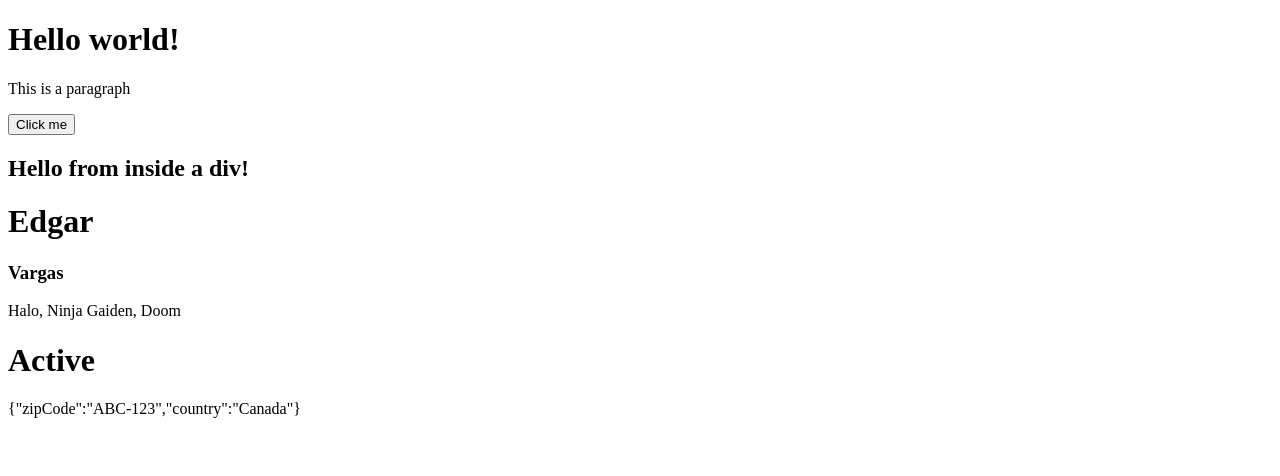
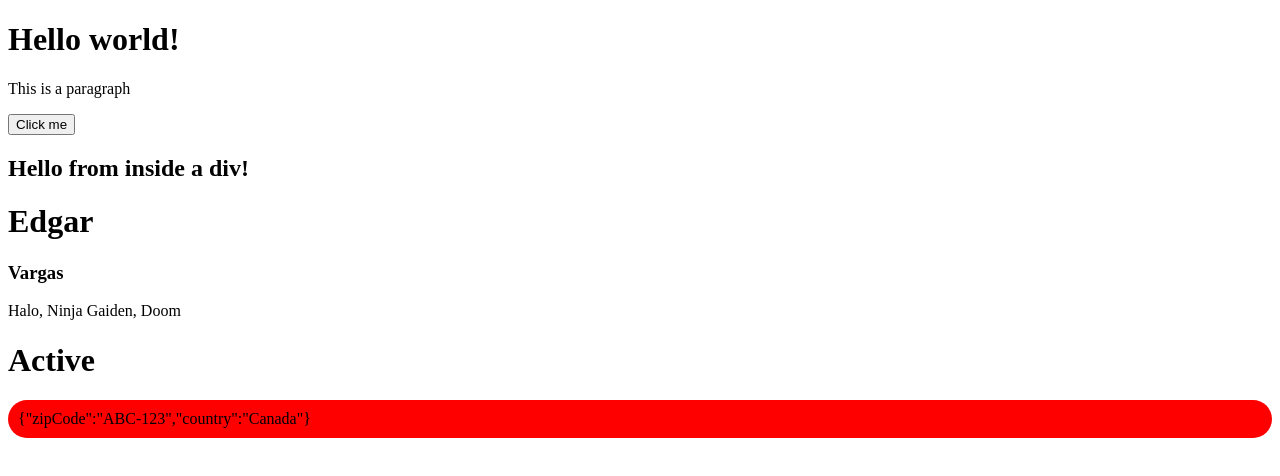
Before and after one commit to david-vargas98/reactFirstSteps, a React (Vite) app: page / in a window 1280 px wide. Shown: the top 476 px of the page. Built offline with nearby package versions, Linux system fonts and the light colour scheme.

Commit message:
feat: adding styles into the template directly .

```diff
--- a/src/MyAwesomeApp.tsx
+++ b/src/MyAwesomeApp.tsx
@@ -15,13 +15,15 @@ export function MyAwesomeApp() {
             <h1>{firstName}</h1>
             <h3>{lastName}</h3>
 
-            <p>{ myFavoriteGames.join(', ') }</p>
+            <p>{myFavoriteGames.join(', ')}</p>
 
-            <h1>{ isActive ? 'Active' : 'Not active' }</h1>
+            <h1>{isActive ? 'Active' : 'Not active'}</h1>
 
-            <p>
-                { JSON.stringify(address) }
-            </p>
+            <p style={{
+                backgroundColor: 'red',
+                borderRadius: 20,
+                padding: 10
+            }}> {JSON.stringify(address)} </p>
         </>
     );
 }
```
